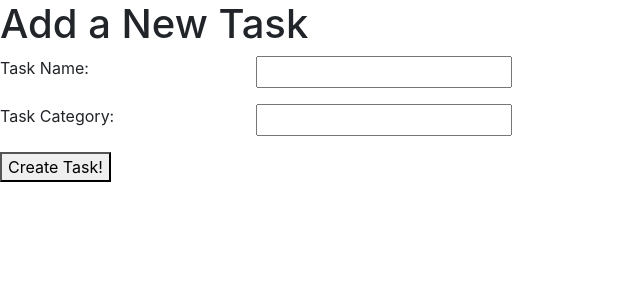
After one commit to Jasonmbrady/Posty_fullstack, a Django app: page /new_task in a window 1280 px wide. The commit adds this page. Shown: the top 300 px of the page, without its empty margins (0-640 px from the left). Run offline with Django 3.2, Linux system fonts and the light colour scheme.

Commit message:
CRUD operations

```diff
--- a/lets_do_it/main/static/css/style.css
+++ b/lets_do_it/main/static/css/style.css
@@ -11,3 +11,6 @@
     display: flex;
     justify-content: space-between;
 }
+.task_form {
+    width: 40%;
+}
--- /dev/null
+++ b/lets_do_it/main/templates/new_task.html
@@ -0,0 +1,30 @@
+<!DOCTYPE html>
+<html lang="en">
+<head>
+    <meta charset="UTF-8">
+    <meta http-equiv="X-UA-Compatible" content="IE=edge">
+    <meta name="viewport" content="width=device-width, initial-scale=1.0">
+    <link rel="stylesheet" href="https://cdn.jsdelivr.net/npm/bootstrap@4.6.0/dist/css/bootstrap.min.css" integrity="sha384-B0vP5xmATw1+K9KRQjQERJvTumQW0nPEzvF6L/Z6nronJ3oUOFUFpCjEUQouq2+l" crossorigin="anonymous">
+    <script src="https://cdn.jsdelivr.net/npm/bootstrap@4.6.0/dist/js/bootstrap.min.js" integrity="sha384-+YQ4JLhjyBLPDQt//I+STsc9iw4uQqACwlvpslubQzn4u2UU2UFM80nGisd026JF" crossorigin="anonymous"></script>
+    {% load static %}
+    <link rel="stylesheet" href="{% static 'css/style.css' %}">
+    <script src="https://ajax.googleapis.com/ajax/libs/jquery/3.5.1/jquery.min.js"></script>
+    <script src="{% static 'js/script.js' %}"></script>
+    <title>Add a Task</title>
+</head>
+<body>
+    <h1>Add a New Task</h1>
+    <form action="/create_task" method="POST" class="task_form">
+        {% csrf_token %}
+        <div class="form-group">
+            <label for="task_name">Task Name:</label>
+            <input type="text" name="task_name">
+        </div>
+        <div class="form-group">
+            <label for="category">Task Category:</label>
+            <input type="text" name="category">
+        </div>
+        <button>Create Task!</button>
+    </form>
+</body>
+</html>
--- a/lets_do_it/main/urls.py
+++ b/lets_do_it/main/urls.py
@@ -7,4 +7,10 @@ urlpatterns = [
     path('registration', views.registration),
     path('register', views.register),
     path('dashboard', views.dashboard),
+    path('new_task', views.new_task),
+    path('create_task', views.create_task),
+    path('add_task/<int:id>', views.add_task),
+    path('remove_task/<int:id>', views.remove_task),
+    path('abandon/<int:id>', views.abandon),
+    path('complete/<int:id>', views.complete),
 ]
--- a/lets_do_it/main/views.py
+++ b/lets_do_it/main/views.py
@@ -1,5 +1,5 @@
 from django.shortcuts import render, redirect
-from .models import User
+from .models import User, Task
 from django.contrib import messages
 
 # Create your views here.
@@ -36,5 +36,36 @@ def register(request):
 def dashboard(request):
     context = {
         "this_user": User.objects.get(id=request.session['uid']),
+        "all_tasks": Task.objects.all(),
     }
     return render(request, "dashboard.html", context)
+
+def new_task(request):
+    return render(request, 'new_task.html')
+
+def create_task(request):
+    t_name = request.POST['task_name']
+    t_cat = request.POST['category']
+    Task.objects.create(task_name=t_name, category=t_cat)
+    return redirect("/dashboard")
+
+def add_task(request, id):
+    this_user = User.objects.get(id=request.session['uid'])
+    this_user.tasks.add(Task.objects.get(id=id))
+    return redirect("/dashboard")
+
+def remove_task(request, id):
+    this_task = Task.objects.get(id=id)
+    this_task.delete()
+    return redirect("/dashboard")
+
+def abandon(request, id):
+    this_user = User.objects.get(id=request.session['uid'])
+    this_user.tasks.remove(Task.objects.get(id=id))
+    return redirect("/dashboard")
+
+def complete(request, id):
+   this_task = Task.objects.get(id=id)
+   this_task.completed = True
+   this_task.save()
+   return redirect("/dashboard")
```
Also changed, not shown: lets_do_it/main/models.py (+9 -0 lines), lets_do_it/main/templates/dashboard.html (+50 -2 lines), lets_do_it/db.sqlite3, lets_do_it/main/migrations/0002_task.py (added).
